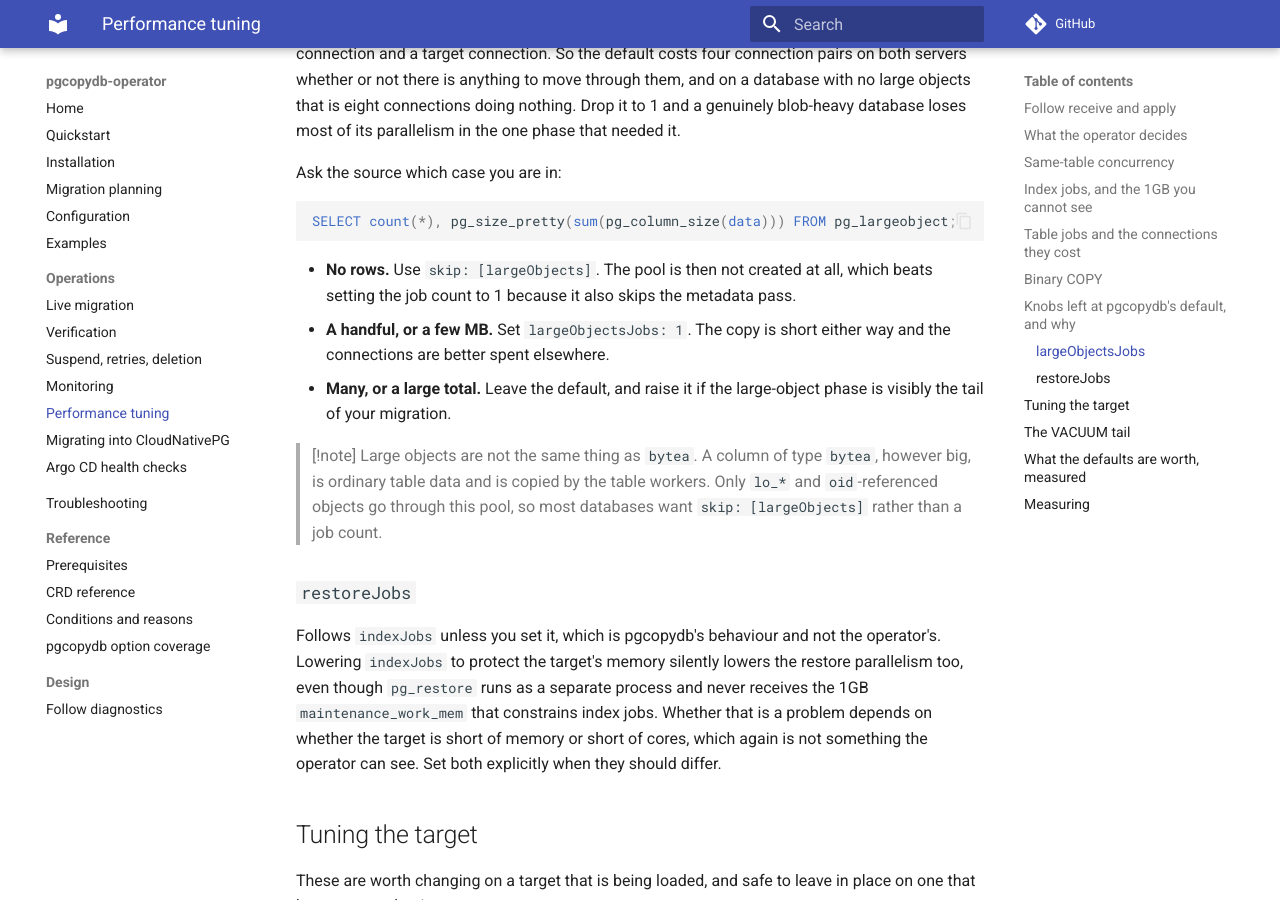
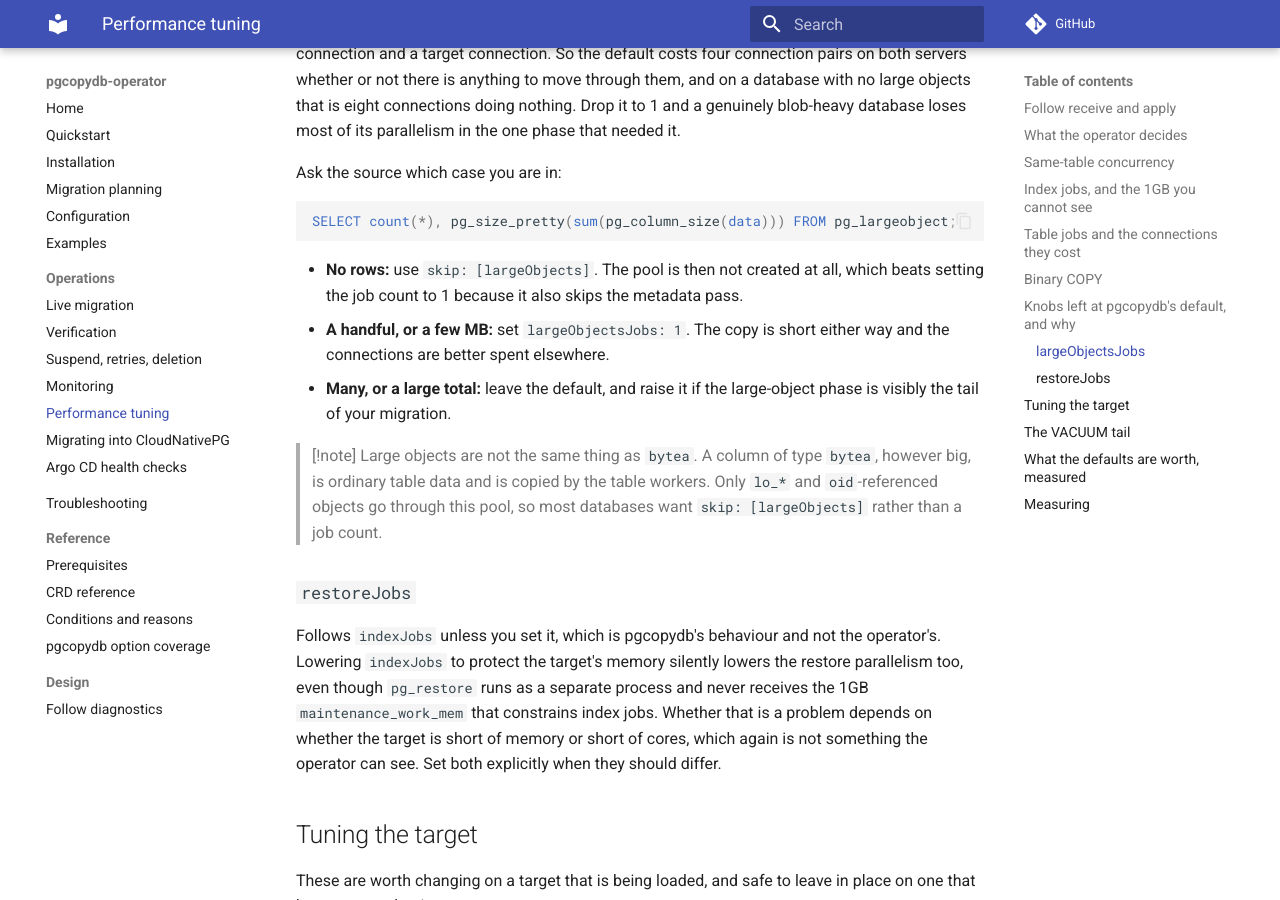
Before and after one commit to ydixken/pgcopydb-operator, an MkDocs documentation site: the page built from docs/operations/performance.md, in a window 1280 px wide and 900 px high, scrolled down 3752 px. Built offline with MkDocs 1.6.1 and Material for MkDocs 9.7.7, drawn with Linux system fonts in a browser that asks for light colours; comment, search, counter and statistics services are not loaded.

````diff
--- a/docs/operations/performance.md
+++ b/docs/operations/performance.md
@@ -119,11 +119,11 @@ Ask the source which case you are in:
 SELECT count(*), pg_size_pretty(sum(pg_column_size(data))) FROM pg_largeobject;
 ```
 
-- **No rows.** Use `skip: [largeObjects]`.
+- **No rows:** use `skip: [largeObjects]`.
   The pool is then not created at all, which beats setting the job count to 1 because it also skips the metadata pass.
-- **A handful, or a few MB.** Set `largeObjectsJobs: 1`.
+- **A handful, or a few MB:** set `largeObjectsJobs: 1`.
   The copy is short either way and the connections are better spent elsewhere.
-- **Many, or a large total.** Leave the default, and raise it if the large-object phase is visibly the tail of your migration.
+- **Many, or a large total:** leave the default, and raise it if the large-object phase is visibly the tail of your migration.
 
 > [!note]
 > Large objects are not the same thing as `bytea`.
````
Also changed, not shown: docs/operations/monitoring.md (+2 -2 lines).
